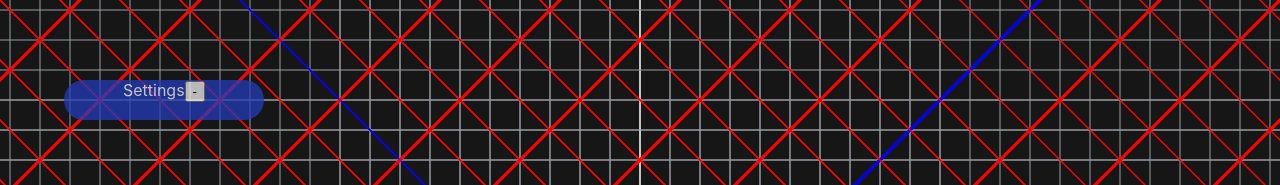
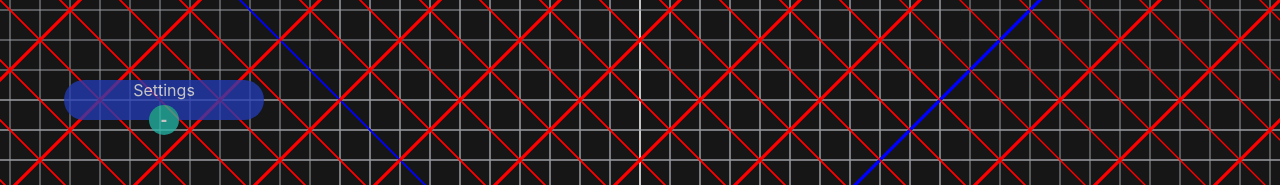
Before and after one commit to SimpsonThomas/maths-web, a React (Create React App) app: page / in a window 1280 px wide. Shown: the top 185 px of the page. Built offline with nearby package versions, Linux system fonts and the light colour scheme.

Commit message:
Settings box improvements

```diff
--- a/src/Components/canvas.css
+++ b/src/Components/canvas.css
@@ -27,8 +27,25 @@
     width: 25px
 }
 
+.collapseButton {
+    background-color: #23b8a9;
+    color: white;
+    border-radius: 100%;
+    border: #23b8a9;
+    font-weight: bolder;
+    position: absolute;
+    bottom: -15px;
+    left: 85px;
+    font-size: larger;
+    width: 30px;
+    height: 30px
+}
+
+.settings {
+}
+
 .settingsOpen {
-
+    transition: visibility 0.5s;
 }
 
 .settingsClosed {
--- a/src/Components/canvas.js
+++ b/src/Components/canvas.js
@@ -125,11 +125,9 @@ const Canvas = props => {
         <div className={'matrixBox ' + (collapse ? 'boxOpen' : 'boxClosed')}>
             <p className='boxTitle'>
                 Settings
-                <button onClick={e => {e.preventDefault(); setCollapse(!collapse)}}>
-                    {collapse ? '+' : '-' }</button>
             </p>
-            <div className={collapse ? 'settingsOpen' : 'settingsClosed'}>
-                <p className='boxTitle'>Matrix Title</p>
+            <div className={'settings ' + (collapse ? 'settingsOpen' : 'settingsClosed')}>
+                <p className='boxTitle'>Set Matrix</p>
                 <p>
                 <input className='matrixInput' value={matrix[1]} onChange={e => setMatrix({1:e.target.value,2:matrix[2], 3:matrix[3], 4:matrix[4]})}/>
                     <input className='matrixInput' value={matrix[2]} onChange={e => setMatrix({1:matrix[1],2:e.target.value, 3:matrix[3], 4:matrix[4]})}/>
@@ -137,6 +135,10 @@ const Canvas = props => {
                 <input className='matrixInput' value={matrix[3]} onChange={e => setMatrix({1:matrix[1],2:matrix[2], 3:e.target.value, 4:matrix[4]})}/>
                 <input className='matrixInput' value={matrix[4]} onChange={e => setMatrix({1:matrix[1],2:matrix[2], 3:matrix[3], 4:e.target.value})}/>
             </div>
+
+            <button className='collapseButton' onClick={e => {e.preventDefault(); setCollapse(!collapse)}}>
+                {collapse ? '+' : '-' }
+            </button>
         </div>
         <canvas ref={canvasRef} {...props}/>
     </>
```
